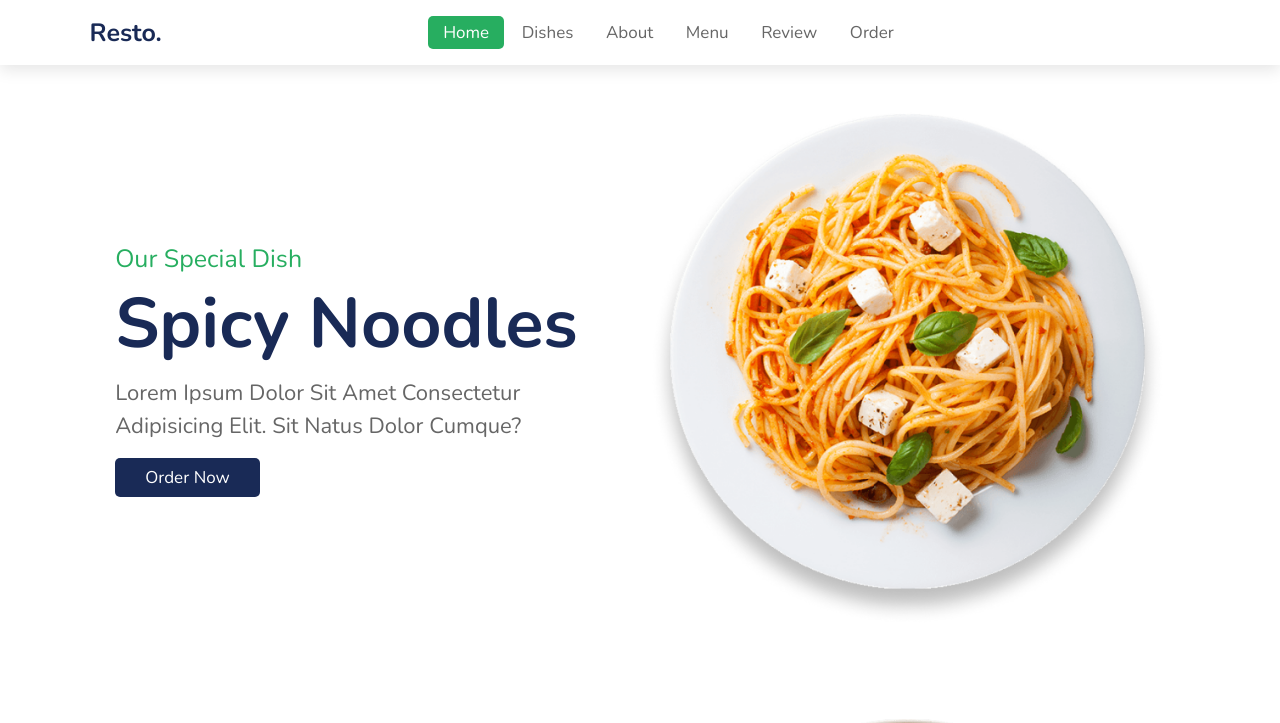
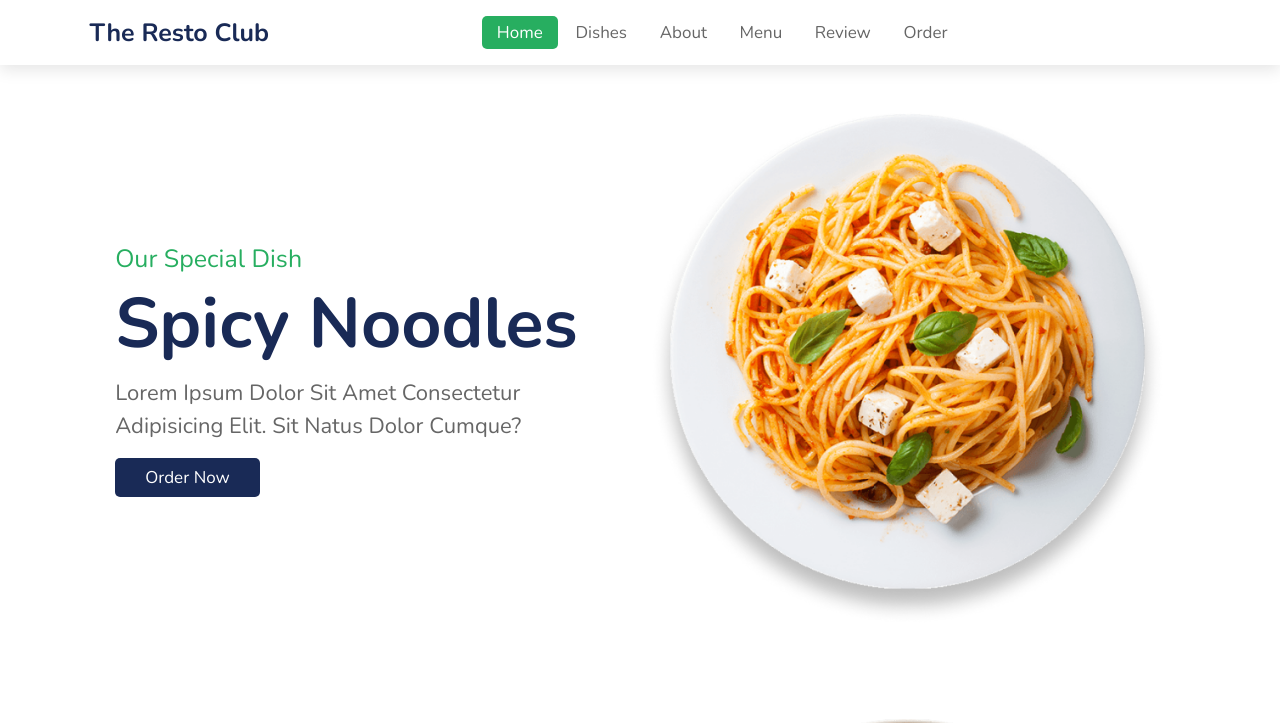
Before and after one commit to sinchanms/sinchanms.github.io, a plain HTML site: page index.html in a window 1280 px wide. Shown: the top 723 px of the page. Drawn offline with nearby package versions, Linux system fonts and the light colour scheme.

Commit message:
Update index.html

```diff
--- a/index.html
+++ b/index.html
@@ -9,7 +9,7 @@
 
 <header>
 
-    <a href="#" class="logo"><i class="fas fa-utensils"></i>resto.</a>
+    <a href="#" class="logo"><i class="fas fa-utensils"></i>The Resto Club</a>
 
     <nav class="navbar">
         <a class="active" href="#home">home</a>
```
